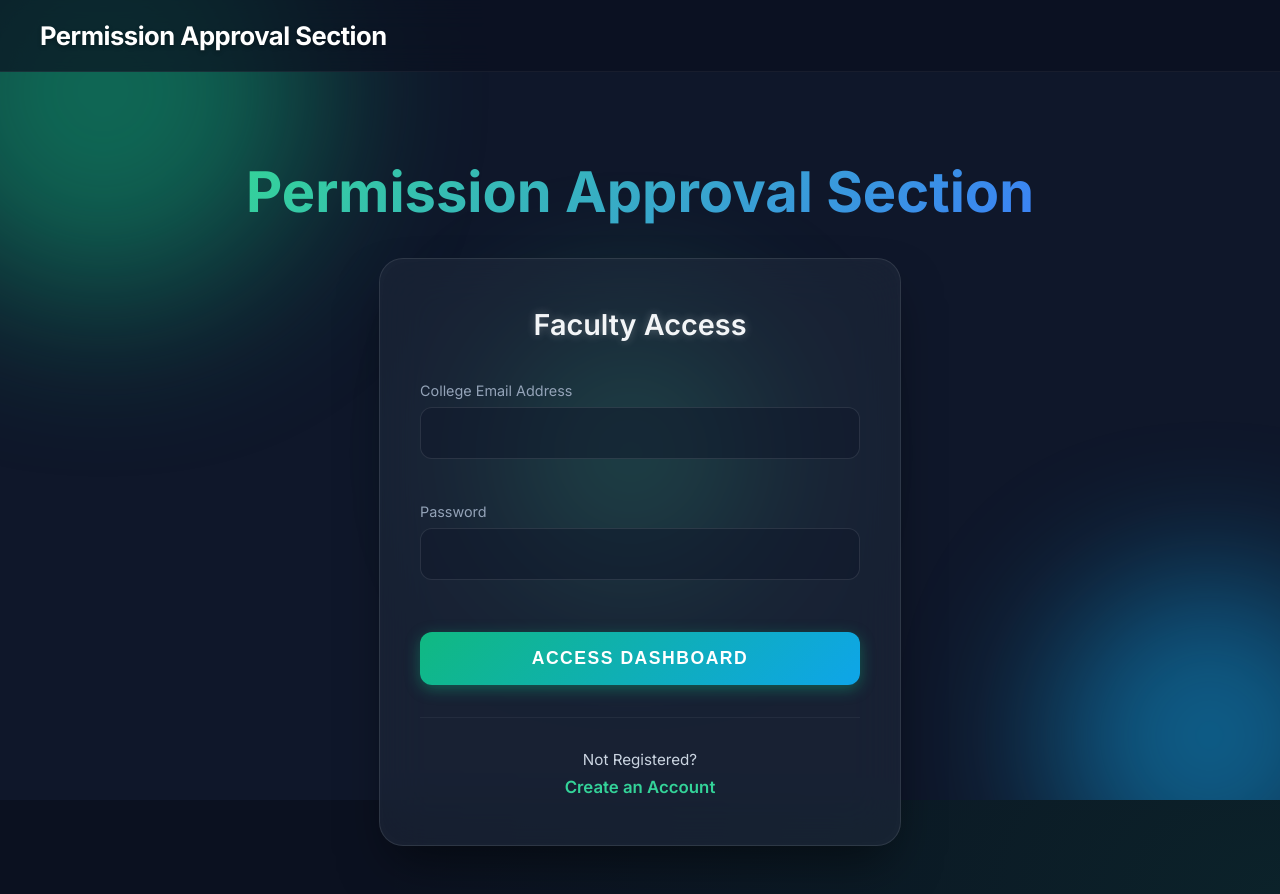
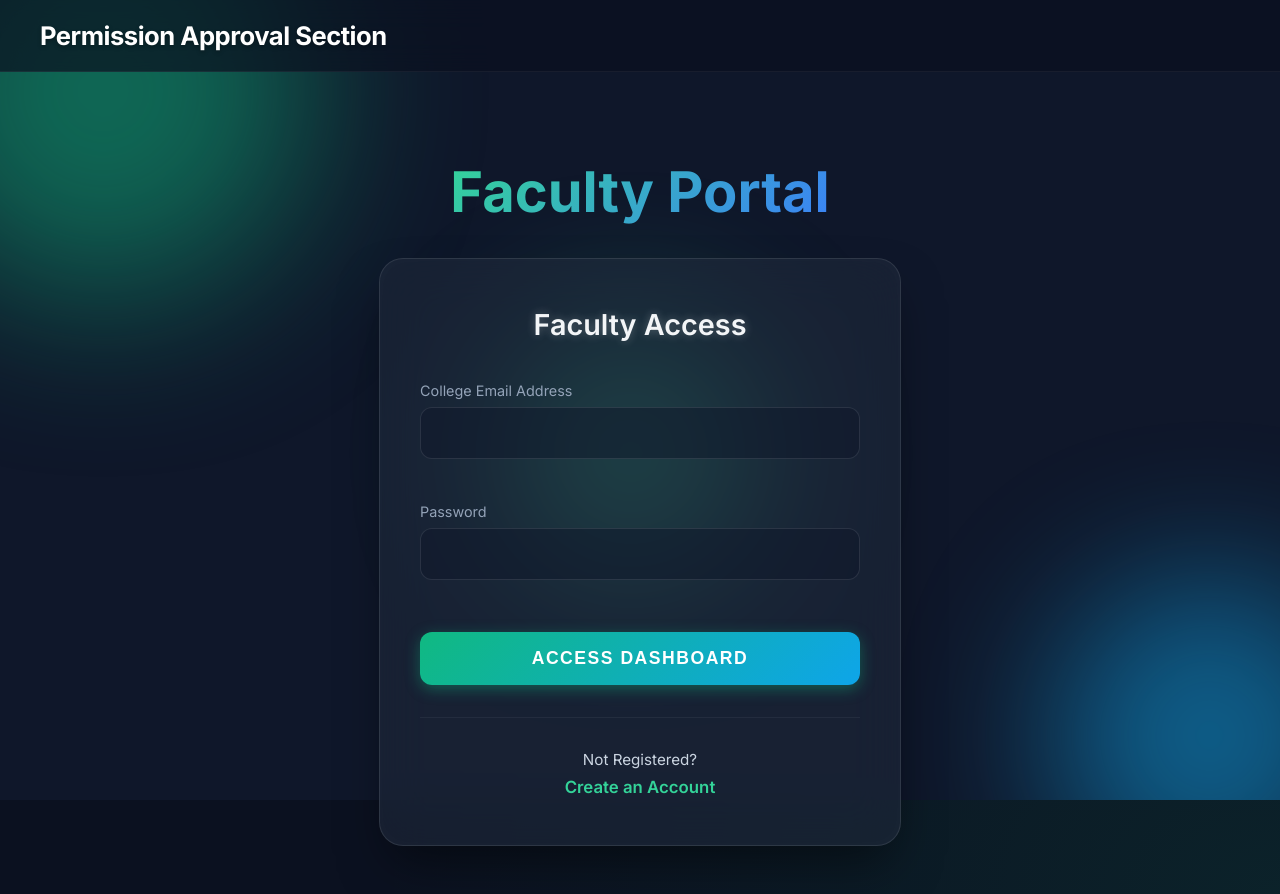
Before and after one commit to lasya2624/Leave-Approval, a Django app: page /faculty-login/ in a window 1280 px wide. Run offline with Django 5.2, Linux system fonts and the light colour scheme.

Commit message:
final commit

```diff
--- a/templates/approvals/faculty_login.html
+++ b/templates/approvals/faculty_login.html
@@ -160,7 +160,7 @@
 </div>
 
 <div class="login-container">
-    <h1 class="login-title">Permission Approval Section</h1>
+    <h1 class="login-title">Faculty Portal</h1>
 
     <div class="login-card-animated">
         <h2 class="pulse-text" style="margin-top: 0; text-align: center; font-weight: 600; font-size: 1.8rem; margin-bottom: 2.5rem; color: #f8fafc;">
```
Also changed, not shown: 3 other files.
